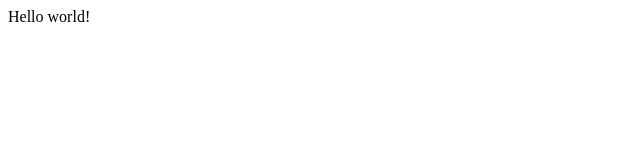
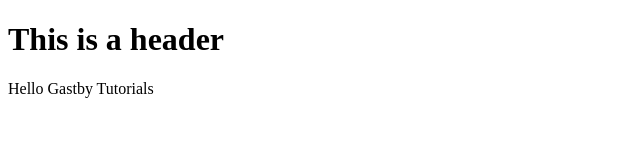
Before and after one commit to nghientai/gatsby, a Gatsby site: page / in a window 1280 px wide. Shown: the whole page, without its empty margins (0-640 px from the left). Built offline with nearby package versions, Linux system fonts and the light colour scheme; Gatsby itself is replaced by a stand-in of ours.

Commit message:
First commit

```diff
--- /dev/null
+++ b/src/components/header.js
@@ -0,0 +1,9 @@
+import React from "react"
+
+export default function Header() {
+  return (
+    <div>
+      <h1>This is a header</h1>
+    </div>
+  )
+}
--- a/src/pages/index.js
+++ b/src/pages/index.js
@@ -1,5 +1,11 @@
 import React from "react"
+import Header from "../components/header"
 
 export default function Home() {
-  return <div>Hello world!</div>
+  return (
+    <div>
+      <Header />
+      <div>Hello Gastby Tutorials</div>
+    </div>
+  )
 }
```
Also changed, not shown: src/pages/about.js (added, +12 -0 lines).
